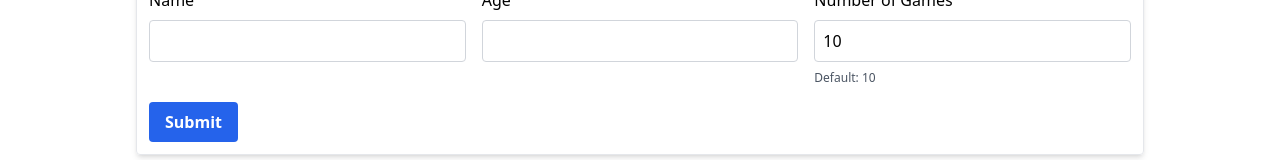
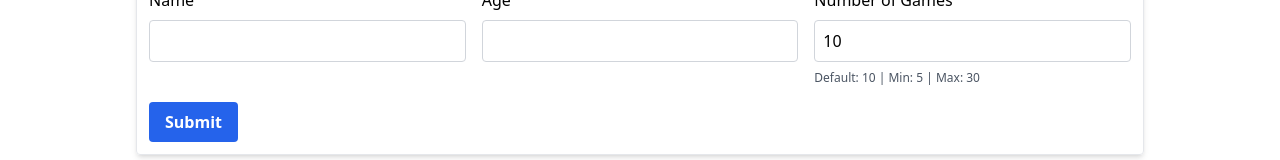
Before and after one commit to kevintdao/dbs-project, a Next.js app: page / in a window 1280 px wide. Shown: the part 193-353 px from the top of the page. Built offline with nearby package versions, Linux system fonts and the light colour scheme.

Commit message:
Add min/max number of games

```diff
--- a/pages/index.js
+++ b/pages/index.js
@@ -70,8 +70,8 @@ export default function Home() {
 
           <div className={styles.input_container}>
             <label htmlFor="number">Number of Games</label>
-            <input type="number" name="number" id="number" className={styles.input} required defaultValue={10} />
-            <p className='text-gray-600 text-xs'>Default: 10</p>
+            <input type="number" name="number" id="number" className={styles.input} required defaultValue={10} min={5} max={30}/>
+            <p className='text-gray-600 text-xs'>Default: 10 | Min: 5 | Max: 30</p>
           </div>
         </div>
         <input className={styles.button} type="submit" value="Submit" />
```
